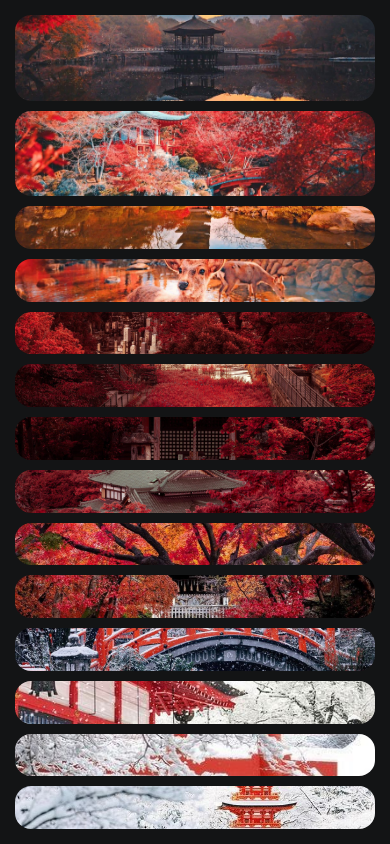
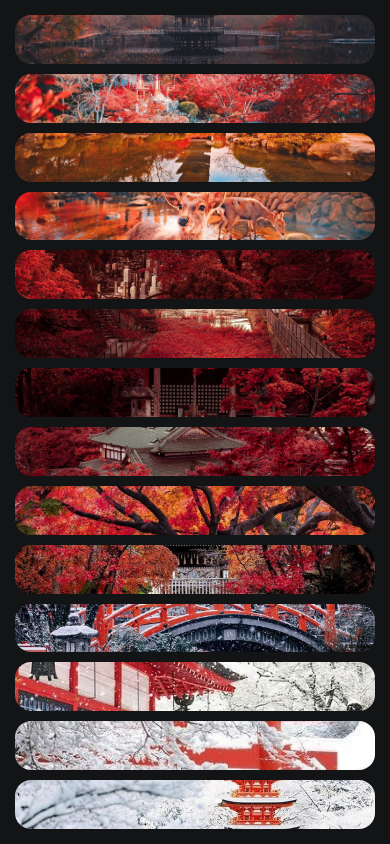
Before and after one commit to BrianCuellarGG/clase30gridcafe, a plain HTML site: page index.html in a window 390 px wide. Drawn offline with Linux system fonts and the light colour scheme.

Commit message:
Aparentemente no estaba xD

```diff
--- a/styles.css
+++ b/styles.css
@@ -150,7 +150,7 @@ body {
 @media (max-width: 481px) {
   .container {
     grid-template-columns: 1fr;
-    grid-template-rows: repeat(2, 2fr);
+    grid-template-rows: repeat(2fr);
   }
 
   .item-photo:nth-child(even),
```
